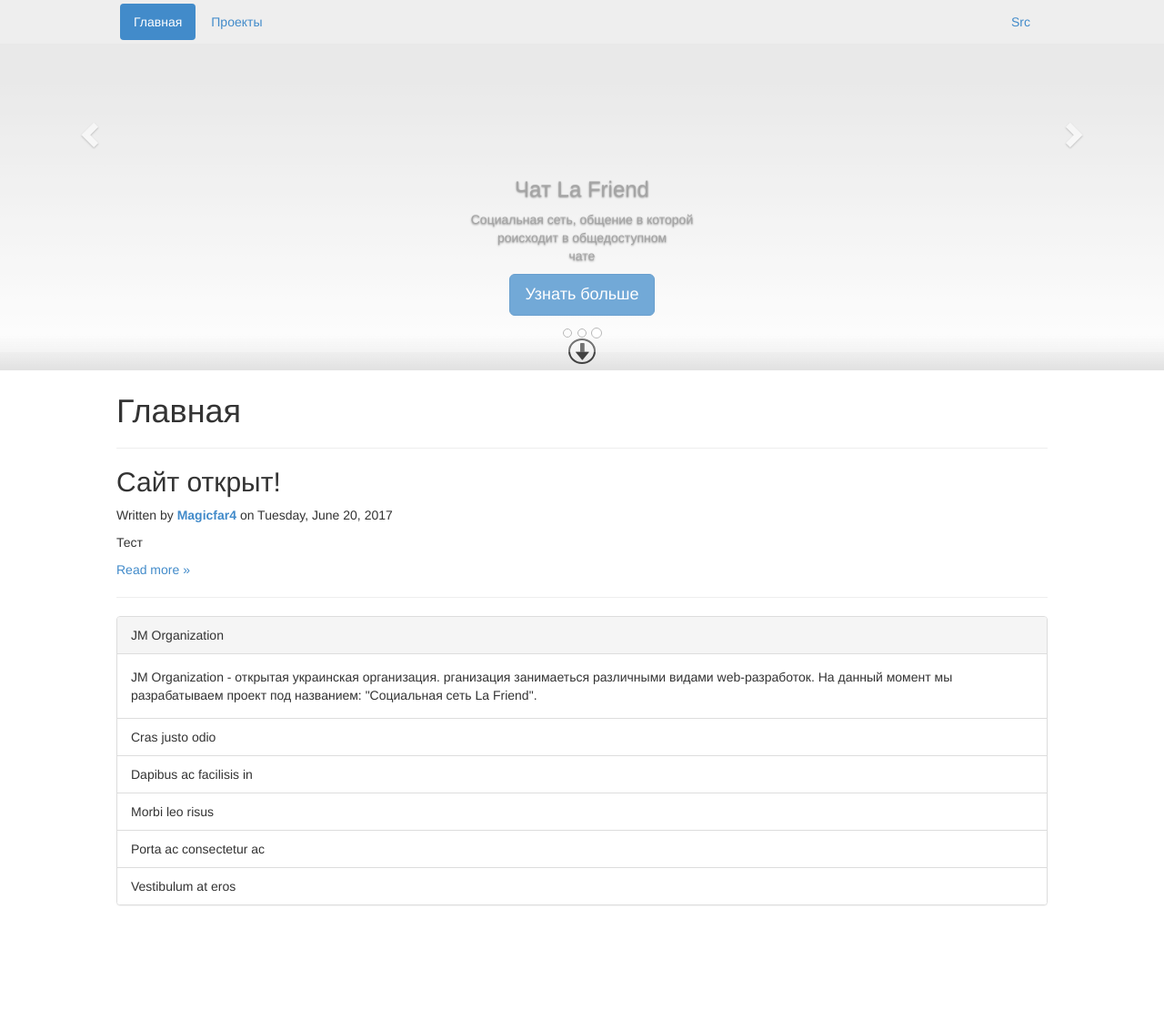
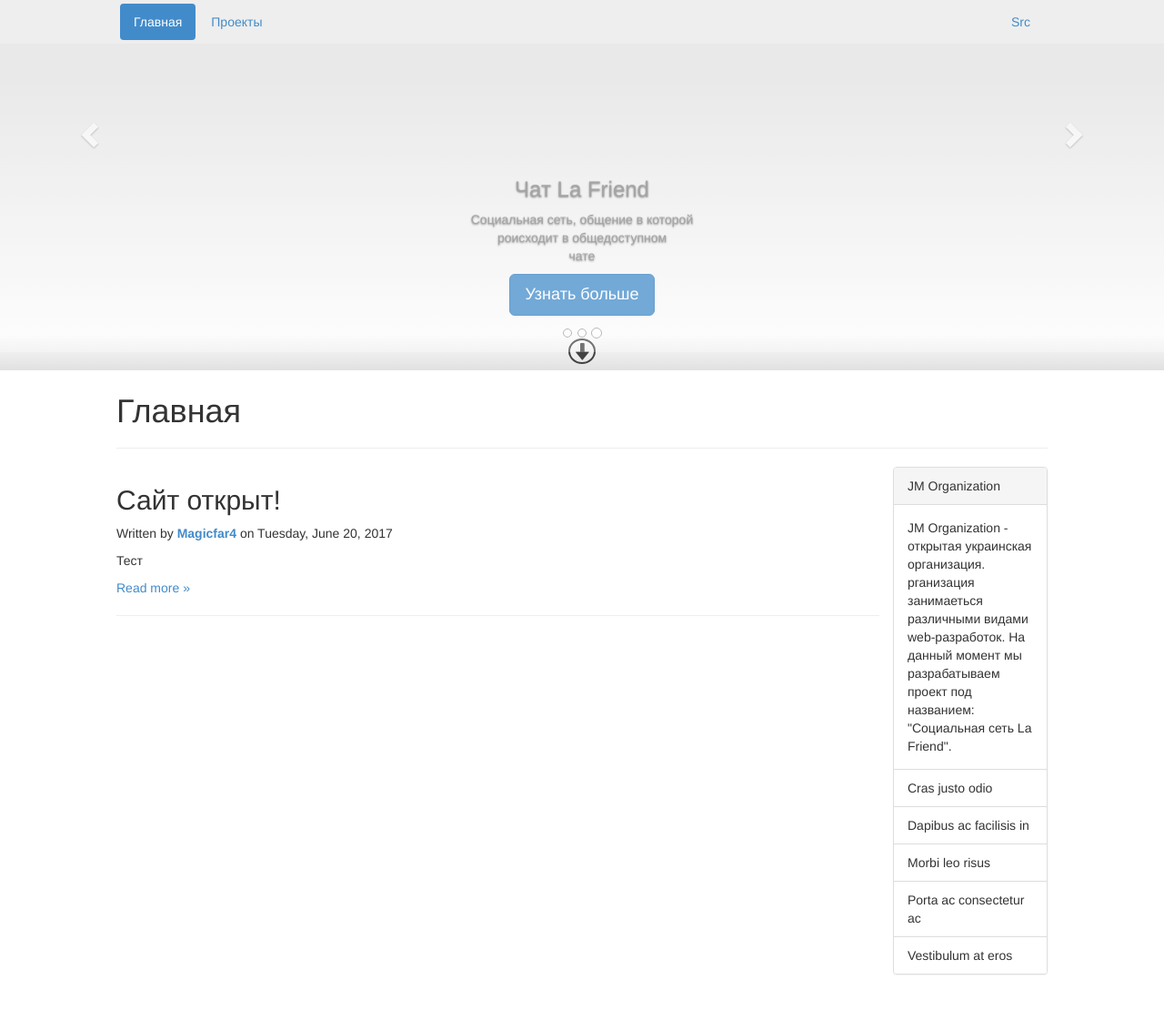
Before and after one commit to jm-organization/jm-organization.github.io, a Jekyll site: the page built from index.html, in a window 1280 px wide and 1400 px high, scrolled down 123 px. Shown: the top 1110 px of the window at 91% size. Built offline with Jekyll 4.4.1, drawn with Linux system fonts in a browser that asks for light colours.

Commit message:
Добавление Навигационного меню справа

```diff
--- a/_includes/jm_sidebar.html
+++ b/_includes/jm_sidebar.html
@@ -1,4 +1,4 @@
-<div class="panel panel-default">
+<div class="jm-sidebar panel panel-default">
     <div class="panel-heading">JM Organization</div>
 
     <div class="panel-body">
--- a/_layouts/body-sample.html
+++ b/_layouts/body-sample.html
@@ -24,7 +24,9 @@
 				<h1>{{ page.title }}</h1>
 				<hr class="small-devider">
 
-				{{ content }}
+				<div class="page-content" data-name="content">
+					{{ content }}
+				</div>
 
 				{% include jm_sidebar.html %}
 			</div>
--- a/assets/css/main.css
+++ b/assets/css/main.css
@@ -30,6 +30,16 @@ li {
   width: 92%;
   margin: 0 auto;
   max-width: 1024px; }
+  .page-width .page-content {
+    width: calc(100% - 185px);
+    height: auto;
+    display: inline-block;
+    float: left; }
+  .page-width .jm-sidebar {
+    width: 170px;
+    float: left;
+    margin-left: 15px;
+    height: auto; }
 
 section {
   height: 968px; }
```
Also changed, not shown: assets/css/main.sass (+12 -0 lines).
